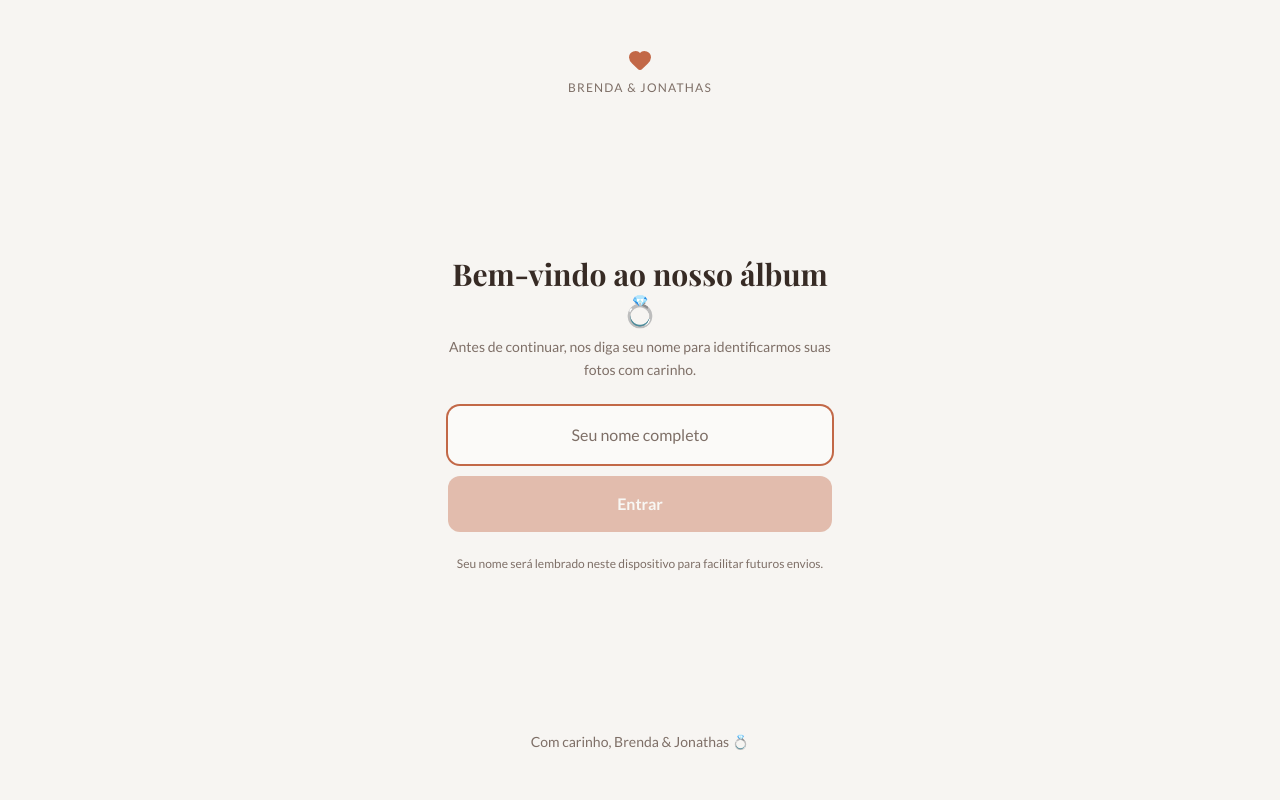
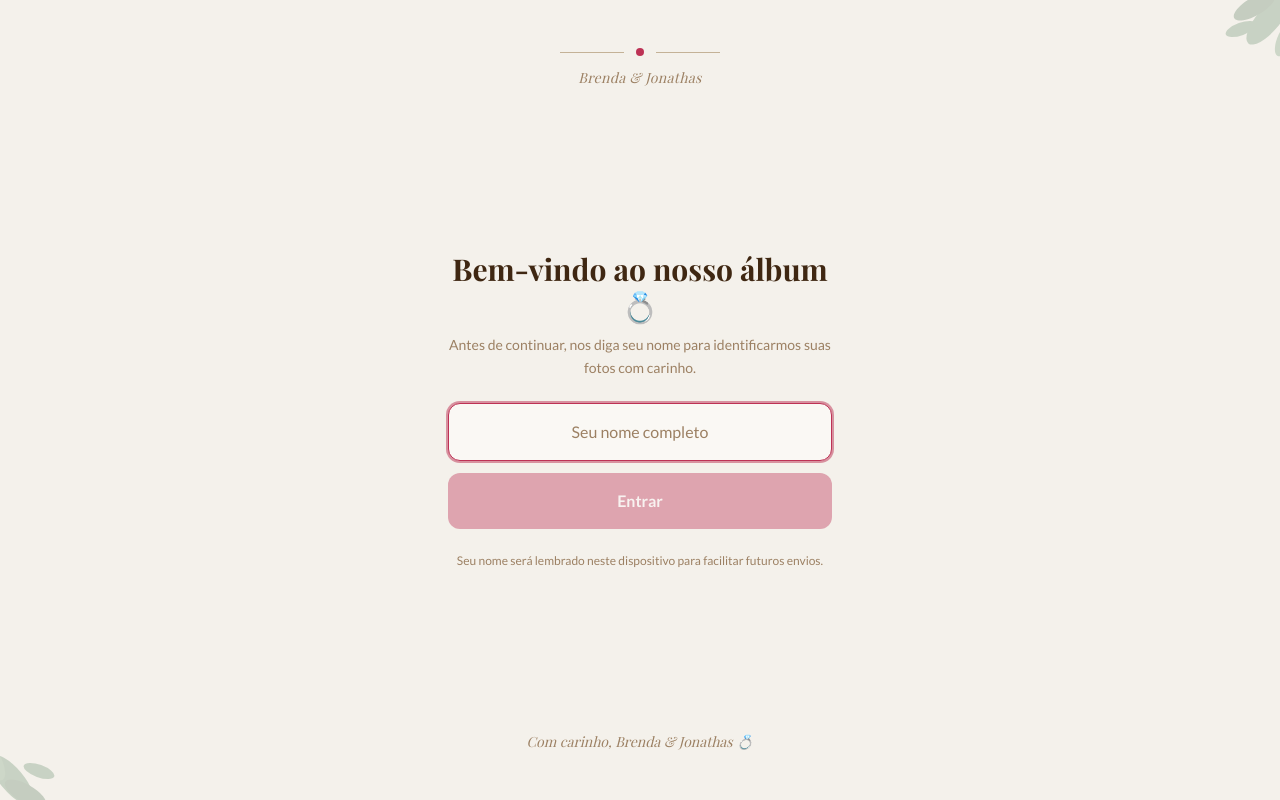
Before and after one commit to TechMind-IA/wedding-memories, a Next.js app: page / in a window 1280 px wide. Built offline with nearby package versions, Linux system fonts and the light colour scheme; a web font is replaced by a local one.

Commit message:
Reformulação da paleta de cores.

```diff
--- a/app/globals.css
+++ b/app/globals.css
@@ -10,39 +10,94 @@
 
 @layer base {
   :root {
-    --background: 30 25% 96%;
-    --foreground: 20 20% 18%;
-    --card: 30 30% 98%;
-    --card-foreground: 20 20% 18%;
-    --popover: 30 30% 98%;
-    --popover-foreground: 20 20% 18%;
-    --primary: 16 50% 52%;
-    --primary-foreground: 30 30% 98%;
-    --secondary: 30 20% 90%;
-    --secondary-foreground: 20 20% 25%;
-    --muted: 30 15% 92%;
-    --muted-foreground: 20 10% 45%;
-    --accent: 28 30% 85%;
-    --accent-foreground: 20 20% 20%;
-    --destructive: 0 84.2% 60.2%;
+    /* ── Base ─────────────────────────────────────────── */
+    --background:        38 30% 94%;   /* #F5EFE4 creme quente */
+    --foreground:        28 55% 16%;   /* #3D2810 marrom escuro */
+
+    /* ── Cards / Popover ──────────────────────────────── */
+    --card:              38 40% 97%;   /* #FBF7F0 */
+    --card-foreground:   28 55% 16%;
+    --popover:           38 40% 97%;
+    --popover-foreground:28 55% 16%;
+
+    /* ── Primary — fucsia ─────────────────────────────── */
+    --primary:           345 58% 47%;  /* #C0355A */
+    --primary-foreground: 345 100% 98%;/* #FFF5F8 */
+
+    /* ── Secondary — caqui claro ─────────────────────── */
+    --secondary:         38 33% 86%;  /* #EAE0CC */
+    --secondary-foreground: 28 40% 24%;/* #5C3D20 */
+
+    /* ── Muted ────────────────────────────────────────── */
+    --muted:             38 28% 90%;  /* #EDE4D4 */
+    --muted-foreground:  30 22% 50%;  /* #9C8060 */
+
+    /* ── Accent — caqui/dourado ───────────────────────── */
+    --accent:            36 28% 68%;  /* #C9B68A */
+    --accent-foreground: 28 55% 16%;
+
+    /* ── Destructive ──────────────────────────────────── */
+    --destructive:       0 84% 60%;
     --destructive-foreground: 0 0% 98%;
-    --border: 30 15% 85%;
-    --input: 30 15% 85%;
-    --ring: 16 50% 52%;
-    --chart-1: 16 50% 52%;
-    --chart-2: 30 30% 70%;
-    --chart-3: 20 20% 35%;
-    --chart-4: 40 40% 65%;
-    --chart-5: 10 60% 60%;
+
+    /* ── Borders / Inputs / Ring ──────────────────────── */
+    --border:            34 30% 76%;  /* #D4C4A8 */
+    --input:             34 30% 76%;
+    --ring:              345 58% 47%; /* fucsia */
+
+    /* ── Charts ───────────────────────────────────────── */
+    --chart-1:           345 58% 47%; /* fucsia */
+    --chart-2:           138 24% 38%; /* verde folhagem */
+    --chart-3:           28 40% 40%;  /* marrom médio */
+    --chart-4:           36 40% 56%;  /* caqui dourado */
+    --chart-5:           350 50% 62%; /* fucsia suave */
+
     --radius: 0.75rem;
-    --sidebar-background: 30 25% 96%;
-    --sidebar-foreground: 20 20% 18%;
-    --sidebar-primary: 16 50% 52%;
-    --sidebar-primary-foreground: 30 30% 98%;
-    --sidebar-accent: 30 20% 90%;
-    --sidebar-accent-foreground: 20 20% 25%;
-    --sidebar-border: 30 15% 85%;
-    --sidebar-ring: 16 50% 52%;
+
+    /* ── Sidebar ──────────────────────────────────────── */
+    --sidebar-background:    38 28% 90%;
+    --sidebar-foreground:    28 55% 16%;
+    --sidebar-primary:       345 58% 47%;
+    --sidebar-primary-foreground: 345 100% 98%;
+    --sidebar-accent:        38 33% 86%;
+    --sidebar-accent-foreground: 28 40% 24%;
+    --sidebar-border:        34 30% 76%;
+    --sidebar-ring:          345 58% 47%;
+  }
+
+  .dark {
+    --background:        28 30% 10%;
+    --foreground:        38 30% 92%;
+    --card:              28 25% 13%;
+    --card-foreground:   38 30% 92%;
+    --popover:           28 25% 13%;
+    --popover-foreground:38 30% 92%;
+    --primary:           345 62% 60%;
+    --primary-foreground:28 55% 10%;
+    --secondary:         28 20% 20%;
+    --secondary-foreground:38 25% 80%;
+    --muted:             28 18% 18%;
+    --muted-foreground:  34 18% 55%;
+    --accent:            36 22% 30%;
+    --accent-foreground: 38 30% 92%;
+    --destructive:       0 62% 40%;
+    --destructive-foreground:0 0% 98%;
+    --border:            28 18% 22%;
+    --input:             28 18% 22%;
+    --ring:              345 62% 60%;
+    --chart-1:           345 62% 60%;
+    --chart-2:           138 28% 50%;
+    --chart-3:           36 35% 55%;
+    --chart-4:           28 35% 50%;
+    --chart-5:           350 45% 65%;
+    --sidebar-background:28 28% 12%;
+    --sidebar-foreground:38 30% 92%;
+    --sidebar-primary:   345 62% 60%;
+    --sidebar-primary-foreground:28 55% 10%;
+    --sidebar-accent:    28 20% 20%;
+    --sidebar-accent-foreground:38 25% 80%;
+    --sidebar-border:    28 18% 22%;
+    --sidebar-ring:      345 62% 60%;
   }
 }
 
--- a/components/guest-name-screen.tsx
+++ b/components/guest-name-screen.tsx
@@ -1,7 +1,6 @@
 "use client"
 
 import { useState } from "react"
-import { Heart } from "lucide-react"
 
 interface GuestNameScreenProps {
   onConfirm: (name: string) => void
@@ -22,22 +21,56 @@ export function GuestNameScreen({ onConfirm }: GuestNameScreenProps) {
   }
 
   return (
-    <section className="flex min-h-screen flex-col items-center justify-between bg-background px-4 py-12">
+    <section className="relative flex min-h-screen flex-col items-center justify-between bg-background px-4 py-12 overflow-hidden">
+
+      {/* Ornamento folhas — canto superior direito */}
+      <svg
+        aria-hidden="true"
+        className="pointer-events-none absolute -top-4 -right-6 w-36 opacity-25"
+        viewBox="0 0 160 160"
+        fill="none"
+        xmlns="http://www.w3.org/2000/svg"
+      >
+        <ellipse cx="120" cy="40"  rx="34" ry="13" fill="#4A7A52" transform="rotate(-50 120 40)"/>
+        <ellipse cx="105" cy="25"  rx="26" ry="10" fill="#3D6644" transform="rotate(-30 105 25)"/>
+        <ellipse cx="140" cy="60"  rx="22" ry="9"  fill="#5E8C63" transform="rotate(-65 140 60)"/>
+        <ellipse cx="90"  cy="50"  rx="18" ry="7"  fill="#4A7A52" transform="rotate(-20 90 50)"/>
+      </svg>
+
+      {/* Ornamento folhas — canto inferior esquerdo */}
+      <svg
+        aria-hidden="true"
+        className="pointer-events-none absolute -bottom-4 -left-6 w-36 opacity-25"
+        viewBox="0 0 160 160"
+        fill="none"
+        xmlns="http://www.w3.org/2000/svg"
+      >
+        <ellipse cx="40"  cy="120" rx="34" ry="13" fill="#4A7A52" transform="rotate(50 40 120)"/>
+        <ellipse cx="55"  cy="135" rx="26" ry="10" fill="#3D6644" transform="rotate(30 55 135)"/>
+        <ellipse cx="20"  cy="100" rx="22" ry="9"  fill="#5E8C63" transform="rotate(65 20 100)"/>
+        <ellipse cx="70"  cy="110" rx="18" ry="7"  fill="#4A7A52" transform="rotate(20 70 110)"/>
+      </svg>
+
       {/* Topo decorativo */}
-      <div className="flex flex-col items-center gap-2">
-        <Heart className="h-6 w-6 text-primary" fill="currentColor" />
-        <p className="text-xs font-sans text-muted-foreground tracking-widest uppercase">
-          Brenda & Jonathas
+      <div className="relative z-10 flex flex-col items-center gap-3">
+        {/* Divisor com ponto fucsia */}
+        <div className="flex items-center gap-3 w-40">
+          <div className="flex-1 h-px bg-accent"/>
+          <div className="w-2 h-2 rounded-full bg-primary"/>
+          <div className="flex-1 h-px bg-accent"/>
+        </div>
+        <p className="font-serif italic text-sm text-muted-foreground tracking-wide">
+          Brenda &amp; Jonathas
         </p>
       </div>
 
       {/* Conteúdo principal */}
-      <div className="flex w-full max-w-sm flex-col items-center gap-6 text-center">
-        <div>
-          <h1 className="font-serif text-3xl font-bold text-foreground mb-2">
+      <div className="relative z-10 flex w-full max-w-sm flex-col items-center gap-6 text-center">
+        <div className="flex flex-col gap-2">
+          <h1 className="font-serif text-3xl font-bold text-foreground leading-tight">
             Bem-vindo ao nosso álbum 💍
           </h1>
-          <p className="text-sm font-sans text-muted-foreground leading-relaxed">
+          <p className="font-sans text-sm text-muted-foreground leading-relaxed">
             Antes de continuar, nos diga seu nome para identificarmos suas fotos com carinho.
           </p>
         </div>
@@ -50,12 +83,12 @@ export function GuestNameScreen({ onConfirm }: GuestNameScreenProps) {
             onKeyDown={handleKeyDown}
             placeholder="Seu nome completo"
             autoFocus
-            className="w-full px-4 py-4 rounded-xl border border-border bg-card text-foreground text-base font-sans placeholder-muted-foreground focus:outline-none focus:ring-2 focus:ring-primary focus:border-transparent text-center"
+            className="w-full px-4 py-4 rounded-xl border border-border bg-card text-foreground text-base font-sans placeholder:text-muted-foreground focus:outline-none focus:ring-2 focus:ring-primary/50 focus:border-primary text-center transition-all"
           />
           <button
             onClick={handleSubmit}
             disabled={!name.trim()}
-            className="w-full rounded-xl bg-primary px-6 py-4 text-base font-sans font-semibold text-primary-foreground transition-colors hover:bg-primary/90 active:bg-primary/80 disabled:opacity-40 disabled:cursor-not-allowed"
+            className="w-full rounded-xl bg-primary px-6 py-4 text-base font-sans font-semibold text-primary-foreground transition-all hover:bg-primary/90 active:scale-[0.98] disabled:opacity-40 disabled:cursor-not-allowed"
           >
             Entrar
           </button>
@@ -67,8 +100,8 @@ export function GuestNameScreen({ onConfirm }: GuestNameScreenProps) {
       </div>
 
       {/* Rodapé */}
-      <p className="text-sm font-sans text-muted-foreground text-center">
-        Com carinho, Brenda & Jonathas 💍
+      <p className="relative z-10 font-serif text-sm italic text-muted-foreground text-center">
+        Com carinho, Brenda &amp; Jonathas 💍
       </p>
     </section>
   )
--- a/components/welcome-screen.tsx
+++ b/components/welcome-screen.tsx
@@ -1,7 +1,7 @@
 "use client"
 
 import { usePhotos } from "@/hooks/use-photos"
-import Image from 'next/image'
+import Image from "next/image"
 
 interface WelcomeScreenProps {
   onNavigate: (screen: string) => void
@@ -11,61 +11,119 @@ export function WelcomeScreen({ onNavigate }: WelcomeScreenProps) {
   const { photos, isLoading } = usePhotos()
 
   return (
-    <section className="flex min-h-screen flex-col items-center justify-between bg-background px-4 py-8">
-      {/* Header */}
-      <div className="max-w-7xl mx-auto flex w-full items-center justify-between">
+    <section className="relative flex min-h-screen flex-col items-center justify-between bg-background px-4 py-8 overflow-hidden">
+
+      {/* Ornamento folhas — canto superior direito */}
+      <svg
+        aria-hidden="true"
+        className="pointer-events-none absolute -top-4 -right-6 w-40 opacity-30"
+        viewBox="0 0 160 160"
+        fill="none"
+        xmlns="http://www.w3.org/2000/svg"
+      >
+        <ellipse cx="120" cy="40"  rx="34" ry="13" fill="#4A7A52" transform="rotate(-50 120 40)"/>
+        <ellipse cx="105" cy="25"  rx="26" ry="10" fill="#3D6644" transform="rotate(-30 105 25)"/>
+        <ellipse cx="140" cy="60"  rx="22" ry="9"  fill="#5E8C63" transform="rotate(-65 140 60)"/>
+        <ellipse cx="90"  cy="50"  rx="18" ry="7"  fill="#4A7A52" transform="rotate(-20 90 50)"/>
+        <ellipse cx="130" cy="80"  rx="20" ry="8"  fill="#3D6644" transform="rotate(-75 130 80)"/>
+      </svg>
+
+      {/* Ornamento folhas — canto inferior esquerdo */}
+      <svg
+        aria-hidden="true"
+        className="pointer-events-none absolute -bottom-4 -left-6 w-40 opacity-30"
+        viewBox="0 0 160 160"
+        fill="none"
+        xmlns="http://www.w3.org/2000/svg"
+      >
+        <ellipse cx="40"  cy="120" rx="34" ry="13" fill="#4A7A52" transform="rotate(50 40 120)"/>
+        <ellipse cx="55"  cy="135" rx="26" ry="10" fill="#3D6644" transform="rotate(30 55 135)"/>
+        <ellipse cx="20"  cy="100" rx="22" ry="9"  fill="#5E8C63" transform="rotate(65 20 100)"/>
+        <ellipse cx="70"  cy="110" rx="18" ry="7"  fill="#4A7A52" transform="rotate(20 70 110)"/>
+        <ellipse cx="30"  cy="80"  rx="20" ry="8"  fill="#3D6644" transform="rotate(75 30 80)"/>
+      </svg>
+
+      {/* Header — logo */}
+      <div className="relative z-10 w-full max-w-md flex items-center justify-between">
         <div className="flex items-center gap-2">
-          <div className="w-20 h-13 rounded-lg overflow-hidden">
-            <Image src="/logo_tecmind_cinza.png" alt="Logo" width={120} height={120} className="object-cover" />
+          <div className="w-16 h-10 rounded-md overflow-hidden">
+            <Image
+              src="/logo_tecmind_cinza.png"
+              alt="Logo TechMind"
+              width={80}
+              height={50}
+              className="object-cover"
+            />
           </div>
-          <span className="text-black font-bold text-lg tracking-tight">
+          <span className="font-sans font-bold text-sm tracking-tight text-foreground">
             TechMind <span className="text-primary">AI</span>
           </span>
         </div>
       </div>
 
-      {/* Main content */}
-      <div className="flex flex-col items-center justify-center text-center">
-        <h1 className="font-serif text-4xl md:text-5xl font-bold text-foreground mb-2 text-balance">
-          Brenda & Jonathas
-        </h1>
-        <p className="font-serif text-xl md:text-2xl text-primary mb-6">
-          Celebrando o nosso amor ❤️✨
-        </p>
+      {/* Conteúdo principal */}
+      <div className="relative z-10 flex flex-col items-center justify-center text-center gap-5">
 
-        <p className="max-w-md text-base font-sans text-foreground mb-6 leading-relaxed text-pretty">
-          Criamos esse espaço para reunir todas as memórias do nosso casamento. Se você está aqui, faz parte da nossa história. 📸
+        {/* Divisor decorativo superior */}
+        <div className="flex items-center gap-3 w-48">
+          <div className="flex-1 h-px bg-accent"/>
+          <div className="w-2 h-2 rounded-full bg-primary"/>
+          <div className="flex-1 h-px bg-accent"/>
+        </div>
+
+        {/* Título */}
+        <div>
+          <h1 className="font-serif text-4xl md:text-5xl font-bold text-foreground leading-tight">
+            Brenda &amp; Jonathas
+          </h1>
+          <p className="font-serif text-lg text-primary italic mt-1">
+            Celebrando o nosso amor ❤️
+          </p>
+        </div>
+
+        {/* Divisor decorativo inferior */}
+        <div className="flex items-center gap-3 w-48">
+          <div className="flex-1 h-px bg-accent"/>
+          <div className="w-2 h-2 rounded-full bg-primary"/>
+          <div className="flex-1 h-px bg-accent"/>
+        </div>
+
+        {/* Texto convite */}
+        <p className="max-w-sm font-serif text-base text-muted-foreground leading-relaxed">
+          Criamos este espaço para reunir todas as memórias do nosso casamento.
+          Se você está aqui, faz parte da nossa história. 📸
         </p>
 
         {/* Contador de fotos */}
-        <div className="flex items-center gap-2 mb-8 px-5 py-2.5 rounded-full bg-secondary">
-          <span className="text-2xl font-serif font-bold text-foreground">
+        <div className="flex items-center gap-2 px-6 py-2.5 rounded-full bg-secondary border border-border">
+          <span className="font-serif text-2xl font-bold text-foreground">
             {isLoading ? "..." : photos.length}
           </span>
-          <span className="text-sm font-sans text-muted-foreground">
+          <span className="font-sans text-sm text-muted-foreground">
             {photos.length === 1 ? "foto compartilhada" : "fotos compartilhadas"}
           </span>
         </div>
 
+        {/* Botões */}
         <div className="flex flex-col gap-3 w-full max-w-xs">
           <button
             onClick={() => onNavigate("upload")}
-            className="w-full rounded-xl bg-primary px-6 py-4 text-base font-sans font-semibold text-primary-foreground transition-colors hover:bg-primary/90 active:bg-primary/80"
+            className="w-full rounded-xl bg-primary px-6 py-4 font-sans text-base font-semibold text-primary-foreground transition-all hover:bg-primary/90 active:scale-[0.98]"
           >
             Compartilhar fotos
           </button>
           <button
             onClick={() => onNavigate("gallery")}
-            className="w-full rounded-xl bg-secondary px-6 py-4 text-base font-sans font-semibold text-secondary-foreground transition-colors hover:bg-secondary/80 active:bg-secondary/70"
+            className="w-full rounded-xl border border-accent bg-transparent px-6 py-4 font-sans text-base font-semibold text-foreground transition-all hover:bg-secondary active:scale-[0.98]"
           >
             Ver galeria
           </button>
         </div>
       </div>
 
-      {/* Footer */}
-      <p className="text-sm font-sans text-muted-foreground text-center">
-        Com carinho, Brenda & Jonathas 💍
+      {/* Rodapé */}
+      <p className="relative z-10 font-serif text-sm italic text-muted-foreground text-center">
+        Com carinho, Brenda &amp; Jonathas 💍
       </p>
     </section>
   )
```
